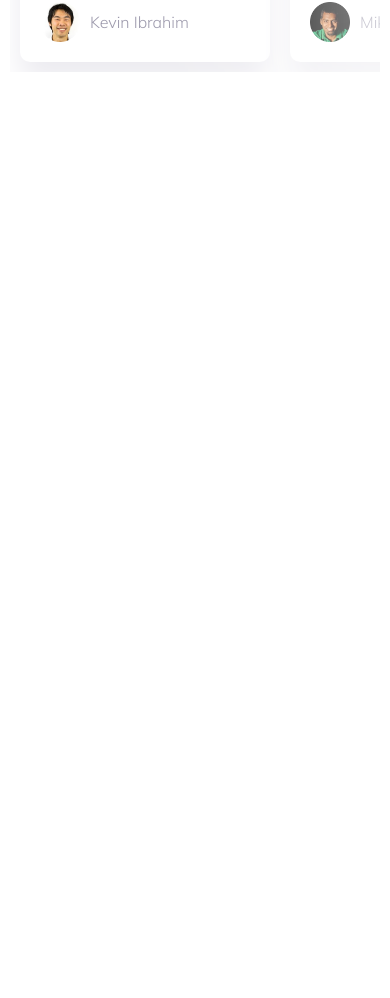
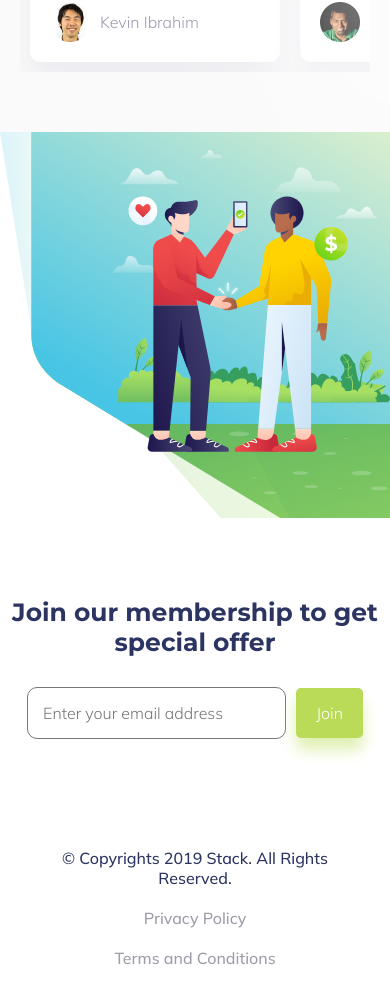
Before and after one commit to Cesar959/healthy-food, a React (Vite) app: page / in a window 390 px wide. Shown: the part 3731-4729 px from the top of the page. Before the commit the page ends 3813 px from the top, so only its background shows below. Built offline with nearby package versions, Linux system fonts and the light colour scheme.

Commit message:
Criação e Correção: desenvolvimento do Join e Rodape, alteração no blog

```diff
--- a/src/App.jsx
+++ b/src/App.jsx
@@ -4,6 +4,8 @@
 import Revenue from "./components/Revenue/Revenue"
 import Service from "./components/Service/Service"
 import Blog from "./components/Blog/Blog"
+import Join from "./components/Join/Join"
+import Rodape from "./components/Rodape/Rodape"
 
 function App() {
   return (
@@ -14,6 +16,8 @@
       <Revenue></Revenue>
       <Service></Service>
       <Blog></Blog>
+      <Join></Join>
+      <Rodape></Rodape>
     </>
   )
 }
--- a/src/components/Blog/Blog.css
+++ b/src/components/Blog/Blog.css
@@ -1,9 +1,9 @@
 #blog
 {
-    margin-top: 50px;
-    padding: 10px;
+    padding: 60px 20px;
     overflow: hidden;
     position: relative;
+    background: #fafafa;
 }
 
 #blog h1
@@ -31,13 +31,11 @@
 
 #blog .postagens-blog
 {
-    width: 100%;
-    position: absolute;
-    right: -5%;
+    width: calc(100% - 10%) ;
     display: flex;
     gap: 20px;
     padding: 10px;
-    margin: auto;
+    margin-left: 10%;
     margin-top: 30px;
     position: relative;
     transition: 0.5s;
@@ -93,7 +91,8 @@
 {
     #blog .postagens-blog
     {
-        right: 0;
+        width: 100%;
+        margin-left: 0;
     }
 }
 
--- a/src/components/Blog/Blog.jsx
+++ b/src/components/Blog/Blog.jsx
@@ -21,6 +21,7 @@
             <div className="container">
                 <h1>Read Our Blog</h1>
                 <p>Far far away, behind the word mountains, far from the countries Vokalia and Consonantia, there live the blind texts.</p>
+            </div>
                 <div className="postagens-blog" ref={carrosel}>
                     <CardBlog img="bloco_image_1" title="Quick-start guide to nuts and seeds" avatar="avatar-1.png" author="Kevin Ibrahim"></CardBlog>
                     <CardBlog img="bloco_image_2" title="Nutrition: Tips for Improving Your Health" avatar="avatar-2.png" author="Mike Jackson"></CardBlog>
@@ -31,7 +32,6 @@
                 </div>
                 <button className="arrow-carrosel" id="next" onClick={()=>{next()}}><img src="../../src/img/seta.png" alt="Next" /></button>
                 <button className="arrow-carrosel " id="back" onClick={()=>{back()}}><img src="../../src/img/seta.png" alt="Next" /></button>
-            </div>
             <div className="effect"></div>
         </section>
     )
--- /dev/null
+++ b/src/components/Join/Join.css
@@ -0,0 +1,194 @@
+#join
+{
+    width: 100%;
+    background: white;
+    position: relative;
+    overflow: hidden;
+}
+
+#join .container
+{
+    display: flex;
+}
+
+#join .cell-join
+{
+    width: 50%;
+    min-height: 800px;
+    display: flex;
+    align-items: center;
+}
+
+#join .cell-join form
+{
+    padding: 15px;
+}
+
+#join h1
+{
+    font-family: 'Montserrat', sans-serif;
+    font-weight: 700;
+    font-size: 40px;
+    color: #2c3462;
+    line-height: 50px;
+    max-width: 500px;
+    margin-bottom: 40px;
+}
+
+#join input
+{
+    font-family: 'Mulish', sans-serif;
+    font-weight: 300;
+    font-size: 17px;
+    color: #2c3462;
+    padding: 15px;
+    width: 400px;
+    border-radius: 10px;
+    border: 0.5px solid  #777777;
+    outline: none;
+}
+
+#join button
+{
+    padding: 15px 35px;
+    background: #badb58;
+    border: none;
+    border-radius: 5px;
+    margin-left: 15px;
+    font-family: 'Mulish', sans-serif;
+    font-weight: 300;
+    color: #ffffff;
+    font-size: 18px;
+    cursor: pointer;
+    text-decoration: none;
+    display: inline-block;
+    box-shadow: 0px 12px 15px #e0f0b2;
+}
+
+#join .ImgJoin
+{
+    width: 800px;
+    position: absolute;
+    right: 0;
+    top: 0;
+}
+
+#join #illustration-little
+{
+    display: none;
+}
+
+/* Media Querys */
+
+@media screen and (max-width: 1280px)
+{
+    #join #illustration-little
+    {
+        display: block;
+    }
+
+    #join #illustration-great
+    {
+        display: none;
+    }
+
+    #join .ImgJoin
+    {
+        width: 100%;
+        position: sticky;
+    }
+
+    #join .cell-join
+    {
+        min-height: auto;
+    }
+}
+
+@media screen and (max-width: 1152px)
+{
+    #join h1
+    {
+        font-size: 35px;
+        line-height: 42px;
+        max-width: 440px;
+        margin-bottom: 20px;
+    }
+
+    #join input
+    {
+        padding: 15px;
+        width: 350px;
+    }
+
+    #join button
+    {
+        padding: 15px 25px;
+        margin-left: 10px;
+        font-size: 17px;
+    }
+}
+@media screen and (max-width: 992px)
+{
+    #join h1
+    {
+        font-size: 28px;
+        line-height: 35px;
+        max-width: 350px;
+    }
+
+    #join input
+    {
+        padding: 15px;
+        width: 270px;
+        font-size: 16px;
+    }
+
+    #join button
+    {
+        padding: 15px 20px;
+        font-size: 16px;
+    }
+}
+
+@media screen and (max-width: 768px)
+{
+    #join .container
+    {
+        flex-direction: column-reverse;
+    }
+
+    #join .cell-join
+    {
+        width: 100%;
+        min-height: 400px;
+        justify-content: center;
+    }
+
+    #join .cell-join form
+    {
+        width: 100%;
+        text-align: center;
+        padding: 10px;
+    }
+
+    #join h1
+    {
+        font-size: 25px;
+        line-height: 30px;
+        max-width: 100%;
+        margin-bottom: 30px;
+    }
+
+    #join input
+    {
+        width: 70%;
+    }
+}
+
+@media screen and (max-width: 600px)
+{
+    #join .cell-join
+    {
+        min-height: 300px;
+    }
+}
--- /dev/null
+++ b/src/components/Join/Join.jsx
@@ -0,0 +1,27 @@
+import React from "react";
+import "./Join.css"
+
+import ImgJoin from "../../img/bloco_final_image.svg"
+
+function Join(props) {
+
+    return (
+        <section id="join">
+            <div className="container">
+                <div className="cell-join">
+                    <form className="form-join">
+                    <h1>Join our membership to get special offer</h1>
+                        <input type="email" name="email" id="email" placeholder="Enter your email address" />
+                        <button>Join</button>
+                    </form>
+                </div>
+                <div className="cell-join">
+                    <img src={ImgJoin} className="ImgJoin" id="illustration-little" alt="" />
+                </div>
+            </div>
+            <img src={ImgJoin} className="ImgJoin" id="illustration-great" alt="" />
+        </section>
+    )
+}
+
+export default Join
--- /dev/null
+++ b/src/components/Rodape/Rodape.css
@@ -0,0 +1,85 @@
+footer
+{
+    width: 100%;
+    padding: 30px;
+}
+
+footer .container
+{
+    display: flex;
+    align-items: center;
+    justify-content: space-between;
+}
+
+footer h2
+{
+    font-family: 'Mulish', sans-serif;
+    font-weight: 500;
+    font-size: 20px;
+    color: #2c3462;
+}
+
+
+footer a
+{
+    display: inline-block;
+    text-decoration: none;
+    font-family: 'Mulish', sans-serif;
+    font-weight: 500;
+    color: #9e9ca9;
+    font-size: 20px;
+    cursor: pointer;
+}
+
+footer .term
+{
+    display: flex;
+    gap: 30px;
+}
+
+
+/* Media Querys */
+
+@media screen and (max-width: 1024px)
+{
+    footer h2
+    {
+        font-size: 17px;
+    }
+
+    footer a
+    {
+        font-size: 17px;
+    }
+}
+
+@media screen and (max-width: 768px)
+{
+    footer .container
+    {
+       flex-direction: column;
+       gap: 20px;
+    }
+
+    footer .term
+    {
+        flex-direction: column;
+        gap: 20px;
+        align-items: center;
+    }
+}
+
+@media screen and (max-width: 768px)
+{
+    footer h2
+    {
+        font-size: 16px;
+        text-align: center;
+    }
+
+    footer a
+    {
+        font-size: 16px;
+        text-align: center;
+    }
+}
--- /dev/null
+++ b/src/components/Rodape/Rodape.jsx
@@ -0,0 +1,19 @@
+import React from "react";
+import "./Rodape.css"
+
+function Rodape(props) {
+
+    return (
+      <footer>
+          <div className="container">
+            <h2>© Copyrights 2019 Stack. All Rights Reserved.</h2>
+            <div className="term">
+                <a>Privacy Policy</a>
+                <a>Terms and Conditions</a>
+            </div>
+          </div>
+      </footer>
+    )
+}
+
+export default Rodape
--- a/src/index.css
+++ b/src/index.css
@@ -16,4 +16,5 @@
   width: 100%;
   max-width: 1366px;
   margin: auto;
+  /* background: red; */
 }
--- a/src/utils/CardBlog.css
+++ b/src/utils/CardBlog.css
@@ -60,11 +60,6 @@
     .card-blog
     {
         width: 330px;
-    }
-
-    .card-blog .content-blog
-    {
-        min-height: 180px;
     }
 
     .card-blog .content-blog h2
@@ -133,4 +128,9 @@
         max-width: 100%;
         line-height: 25px;
     }
+
+    .card-blog .content-blog
+    {
+        min-height: 180px;
+    }
 }
```
